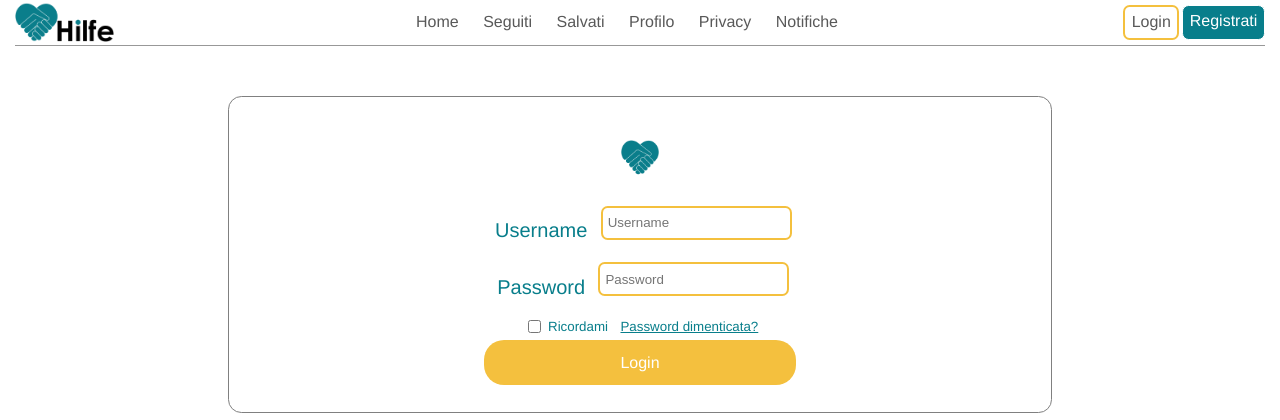
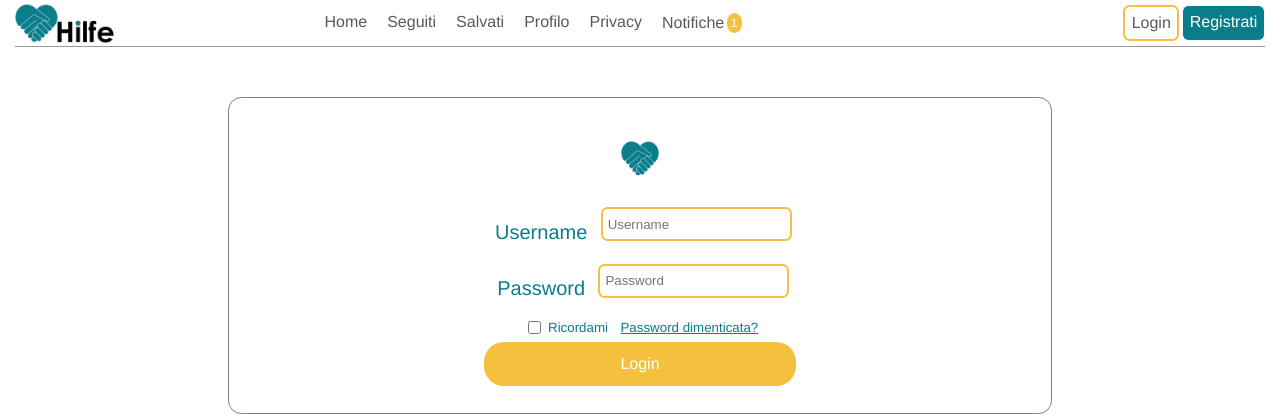
Before and after one commit to leo-tasso/Hilfe, a PHP site: page /html/login.html in a window 1280 px wide. Shown: the top 420 px of the page. Run offline with PHP 8.4, Linux system fonts and the light colour scheme.

Commit message:
fix top bar notifications

```diff
--- a/css/style.css
+++ b/css/style.css
@@ -3,6 +3,32 @@
   --hilfeYellow:#f4c03e;
   --hilfeBlue:#087e8b;
 }
+
+
+/**modifica bottoni menù slidebar**/
+body>header>nav>div>a, body>header>nav>div div{
+  border:1px solid white;
+}
+
+.notifiche{
+  display:flex;
+  flex-direction: row;
+  align-items: center;
+  margin:0;
+  padding:0;
+
+}
+
+/**modifica pallino notifiche**/
+.notifiche p{
+  background-color: white;
+  color:grey;
+  padding: 2pt 3pt;
+  border-radius: 50%;
+  font-size: 9pt;
+  margin:0;
+}
+
 body{
   font-family:"Helvetica" ;
   margin:1pt;
@@ -52,10 +78,6 @@ body>header>nav{
   background-position: center center; /**per centrare l'immagine**/
 }
 
-/**modifica bottoni menù slidebar**/
-body>header>nav>div a{
-    border:1px solid white;
-}
 
 /**css per menu con icona animata**/
 /* The sidepanel menu */
@@ -77,14 +99,14 @@ body>header>nav>div a{
   .sidepanel a {
     padding: 8px 8px 8px 32px;
     text-decoration: none;
-    font-size: 12px;
+    font-size: 10pt;
     color: white;
     display: block;
     transition: 0.3s;
   }
 
   /* When you mouse over the navigation links, change their color */
-  .sidepanel a:hover {
+  .sidepanel>a:hover, .sidepanel>div:hover {
     background-color: var(--hilfeGrey);
   }
 
@@ -145,6 +167,15 @@ body>header>nav>div a{
       display: none;
   }
 
+  .notifiche p{
+    background-color:var(--hilfeYellow);
+    color:white;
+    padding: 2pt 3pt;
+    border-radius: 50%;
+    font-size: 9pt;
+    margin-left:2pt;
+  }
+
   .profiloBarra{
       display:none;
   }
@@ -184,7 +215,7 @@ body>header>nav>div a{
   }
 
   .desktopbar{
-    display:block;
+    display:flex;
     text-align: center;
     width:50%;
     margin:10pt 10%;
@@ -194,17 +225,16 @@ body>header>nav>div a{
       margin-bottom: 2pt;
     }
 
-    .desktopbar a{
+    .desktopbar>a, .desktopbar>div>a{
       margin-left: 15pt;
       text-decoration: none;
-
     }
 
-    .desktopbar a {
+    .desktopbar a,.desktopbar>div>a  {
       color:var(--hilfeGrey);
     }
 
-    .desktopbar a:hover{
+    .desktopbar a:hover,.desktopbar>div>a:hover{
       color:var(--hilfeYellow);
     }
    }
--- a/html/login.html
+++ b/html/login.html
@@ -16,7 +16,10 @@
                     <a href="annunciSalvati.html">Salvati</a>
                     <a href="profiloUtente.html">Profilo</a>
                     <a href="privacy.html">Privacy</a>
-                    <a href="notifiche.html">Notifiche</a>
+                    <div class="notifiche">
+                        <a href="notifiche.html">Notifiche</a>
+                        <p>1</p>
+                    </div>
                 </nav>
                 <label for="profiloBarra" hidden>Foto profilo</label>
                 <input class="profiloBarra" id="profiloBarra" type="image" src="../fotoProfiloIniziale.jpg" alt="profilo">
@@ -30,6 +33,10 @@
                     <a href="profiloUtente.html">Il mio profilo</a>
                     <a href="privacy.html">Privacy</a>
                     <a href="annunciSalvati.html">Annunci salvati</a>
+                    <div class="notifiche">
+                        <a href="notifiche.html">Notifiche</a>
+                        <p>1</p>
+                    </div>
                 </div>
                 <button class="openbtn" onclick="openNav()">&#9776; </button>
         </header>
```
Also changed, not shown: css/styleHome.css (+7 -7 lines), html/home.html (+8 -2 lines).
